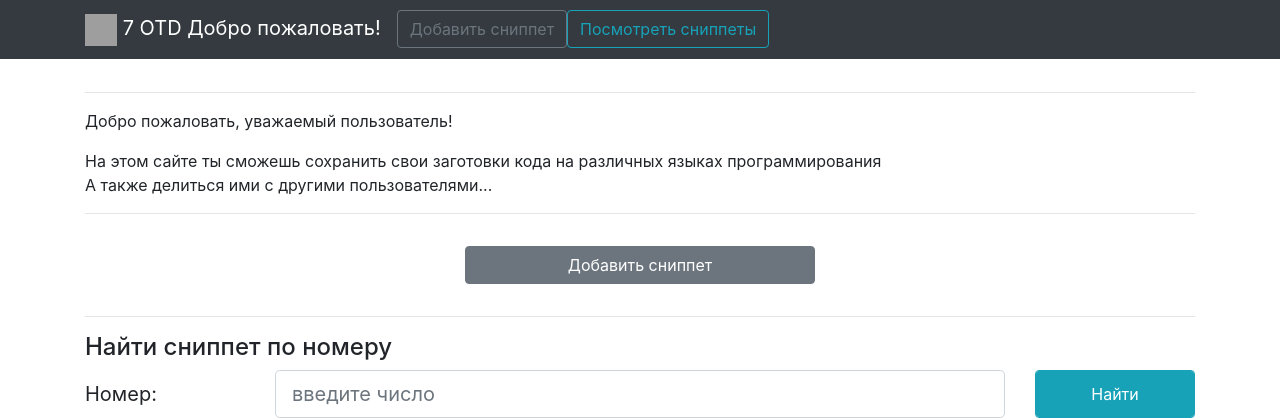
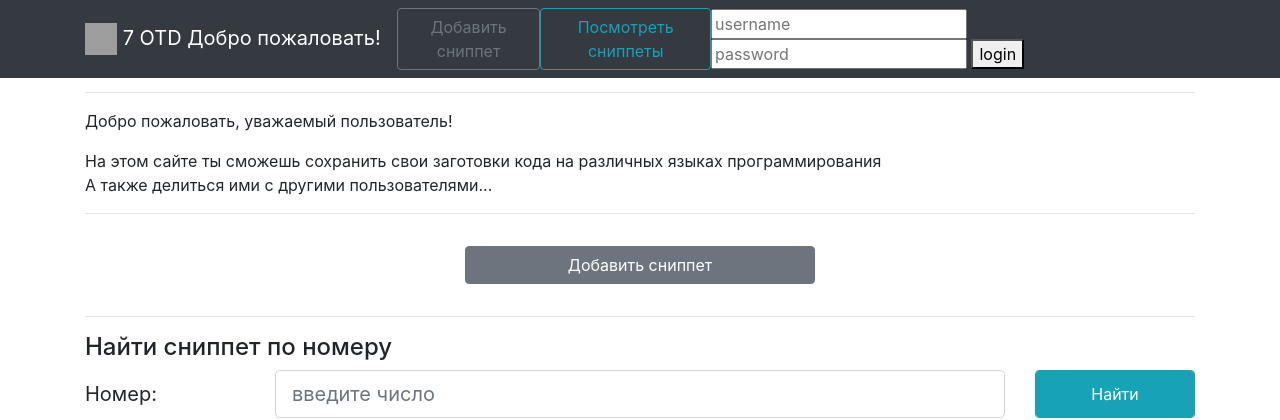
Before and after one commit to GitDgon/SVS1, a Django app: template templates/pages/index.html in a window 1280 px wide. Shown: the top 420 px of the page. Run offline with Django 3.2, Linux system fonts and the light colour scheme; the template is opened without the code that fills it, so the values that code supplies are empty; some libraries are stand-ins or nearby versions; grey boxes are pictures that could not be loaded.

Commit message:
Add login/logout

```diff
--- a/Snippets/urls.py
+++ b/Snippets/urls.py
@@ -7,7 +7,9 @@ urlpatterns = [
     path('', views.index_page, name='home'),
     path('zvs/add', views.add_zvs_page, name='zvs-add'),
     path('zvs/list', views.svs_z_page, name='zvs-list'),
-
     path('zvs/<int:zvs_id>/', views.zvs_detail, name='zvs-detail'),
 
+    path('login/', views.login_page, name='login'),
+    path('logout/', views.logout_page, name='logout')
+
 ] + static(settings.STATIC_URL, document_root=settings.STATIC_ROOT)
--- a/templates/inc/inc-header.html
+++ b/templates/inc/inc-header.html
@@ -24,6 +24,23 @@
                     </li>
                 </ul>
             </div>
+
+<!--Форма авторизации-->
+            {% if request.user.is_authenticated %}
+                <div><span style="color: white"> Welcome, {{ request.user.username }} </span></div>
+                <div><a href="{% url 'logout' %}">logout</a> </div>
+            {% else %}
+             <form method="post" action="{% url 'login' %}">{% csrf_token %}
+                <input name="username"  type="text" placeholder="username">
+                <input name="password"  type="password" placeholder="password">
+                <button type="submit">login</button>
+            </form>
+            {% endif %}
+
+
+
+
+
         </div>
     </nav>
 </header>
--- a/templates/pages/add_snippet.html
+++ b/templates/pages/add_snippet.html
@@ -17,7 +17,7 @@
 
                 <form method="post" action="">
                     {% csrf_token %}
-                    {{ form.as_p }}
+                    {{ form.as_p }}   <!--{{ form.name }} и тд-->
 
 
                     <div class="d-grid gap-2 col-6 mx-auto">
```
Also changed, not shown: MainApp/views.py (+21 -0 lines), README.MD.
